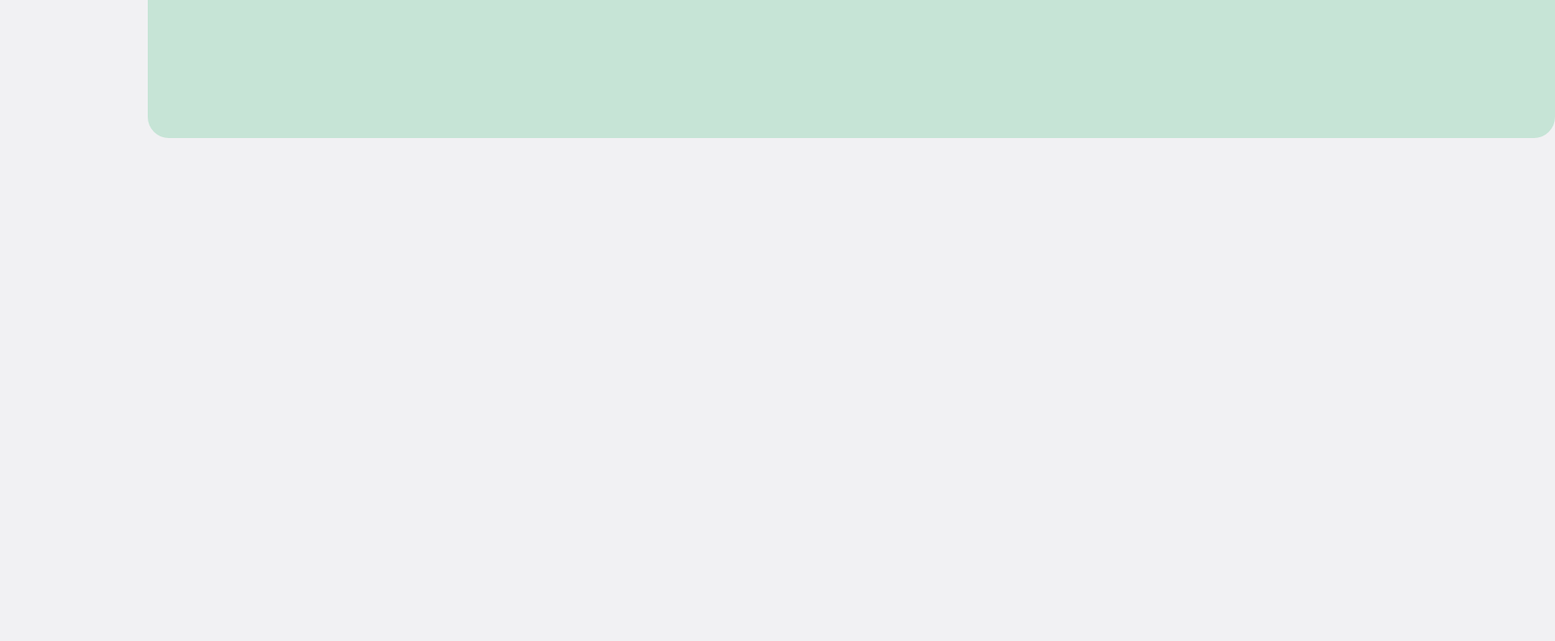
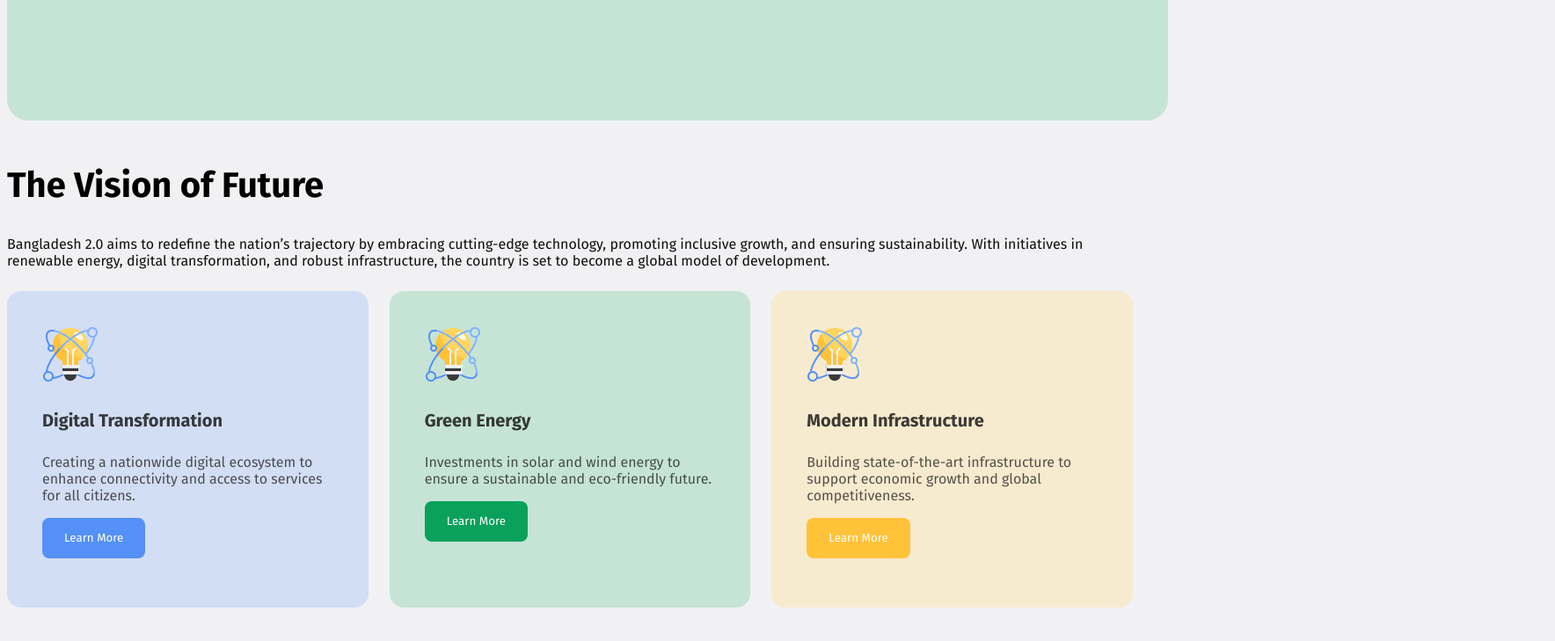
Before and after one commit to developernaeem10/Assignment-1, a plain HTML site: page index.html in a window 1280 px wide. Shown: the part 643-1372 px from the top of the page at 88% size, 1768 px wide, since content can reach past the window. Before the commit the page ends 880 px from the top, so only its background shows below. Drawn offline with Linux system fonts and the light colour scheme.

Commit message:
added a ban

```diff
--- a/index.html
+++ b/index.html
@@ -8,7 +8,7 @@
 
 </head>
 <body class="body">
-    <header class="banner">
+    <header class="banner container">
         <section class="banner-container">
             <div class="banner-title">
             <p class="banner-title-1">Bangladesh 2.0</p>
@@ -21,8 +21,33 @@
             </div>
         </section>
     </header>
-    <main>
-
+    <main class="container">
+            <section class="vision-container">
+                <div>
+                    <h1 class="vision-title">The Vision of Future</h1>
+                    <p class="vision-description">Bangladesh 2.0 aims to redefine the nation’s trajectory by embracing cutting-edge technology, promoting inclusive growth, and ensuring sustainability. With initiatives in renewable energy, digital transformation, and robust infrastructure, the country is set to become a global model of development.</p>
+                </div>
+                <div class="energy-container">
+                    <div class="digital">
+                        <img src="assets/card-icon.png" alt="">
+                        <h4 class="energy-title">Digital Transformation</h4>
+                        <p class="energy-description">Creating a nationwide digital ecosystem to enhance connectivity and access to services for all citizens.</p>
+                        <button class="energy-button blue">Learn More</button>
+                    </div>
+                    <div class="green">
+                        <img src="assets/card-icon.png" alt="">
+                        <h4 class="energy-title">Green Energy</h4>
+                        <p class="energy-description">Investments in solar and wind energy to ensure a sustainable and eco-friendly future.</p>
+                        <button class="energy-button greenn">Learn More</button>
+                    </div>
+                    <div class="modern">
+                        <img src="assets/card-icon.png" alt="">
+                        <h4 class="energy-title">Modern Infrastructure</h4>
+                        <p class="energy-description">Building state-of-the-art infrastructure to support economic growth and global competitiveness.</p>
+                        <button class="energy-button light">Learn More</button>
+                    </div>
+                </div>
+            </section>
     </main>
     <footer>
 
--- a/styles/style.css
+++ b/styles/style.css
@@ -6,14 +6,18 @@
 .body{
     background-color: #f1f1f3;
 }
-
+.container{
+    width: 1280px;
+    /* height: 560px; */
+    margin: 0 auto;
+}
 .banner{
-    margin: 80px 160px;
-    width: 1280px;
-    height: 560px;
+    /* margin: 80px 160px; */
     background-color: #C6E4D6;
-    padding: 80px 160px;
+    /* padding: 80px 160px; */
+    padding: 80px 20px;
     border-radius: 24px;
+    margin-top: 60px;
 }
 .banner-container{
     display: flex;
@@ -48,3 +52,82 @@
     font-size: 18px;
     font-weight: 700px;
 }
+/* .vision{
+    /* width: 1280px;
+    height: 765px; */
+    /* margin: 80px 160px;
+    margin: 80px 0px;  */
+
+.vision-container{
+    /* margin-top: 50px; */
+    margin: 50px 0;
+
+}
+.vision-title {
+    font-size: 40px;
+    font-weight: bold;
+}
+.vision-description{
+    font-size: 16px;
+    /* font-weight: 400px; */
+    color: rgba(14, 14, 14, 1);
+    margin: 25px 0;
+}
+.energy-container{
+    display: flex;
+    justify-content: space-evenly;
+    align-items: center;
+    gap: 24px;
+
+    /* width: 1280px;
+    height: 325px; */
+}
+.digital{
+    background-color: rgba(84, 144, 245, 0.2);
+    border-radius: 16px;
+    padding: 40px;
+    width: 410px;
+    height: 280px;
+}
+.green{
+    background-color: #C6E4D6;
+    border-radius: 16px;
+    padding: 40px;
+    width: 410px;
+    height: 280px;
+    /* width: 410px;
+    height: 325px; */
+}
+.modern{
+    background-color: #F7EBCF;
+    border-radius: 16px;
+    padding: 40px;
+    width: 410px;
+    height: 280px;
+}
+.energy-title{
+    font-size: 20px;
+    font-weight: bold;
+    color: rgba(14, 14, 14, 0.8);
+}
+.energy-description{
+    font-size: 16px;
+    color: rgba(14, 14, 14, 0.7);
+}
+.energy-button{
+    border-radius: 8px;
+    padding: 15px 25px;
+    /* width: 122px;
+    height: 41px; */
+    border: none;
+    color: #ffffff;
+}
+.blue{
+    background-color: rgba(84, 144, 245, 1);
+}
+.greenn{
+    background-color: rgba(9, 161, 92, 1);
+}
+.light{
+    background-color: rgba(255, 194, 57, 1);
+}
```
